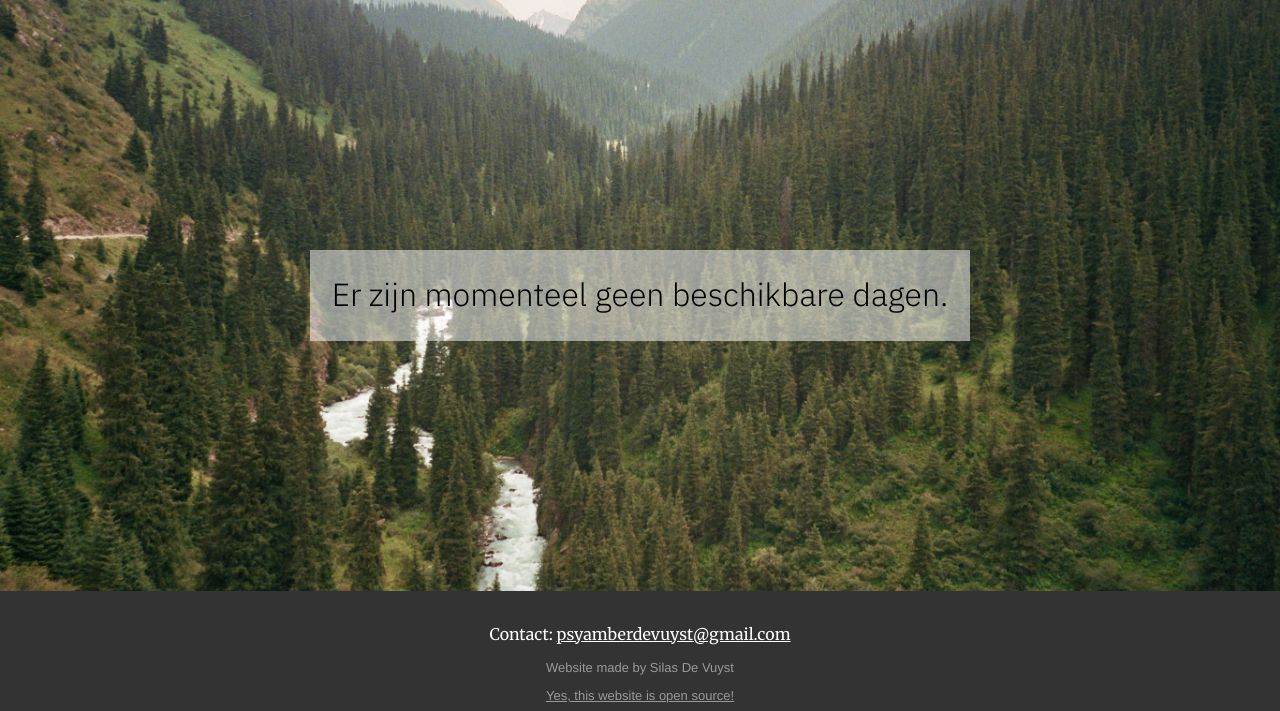
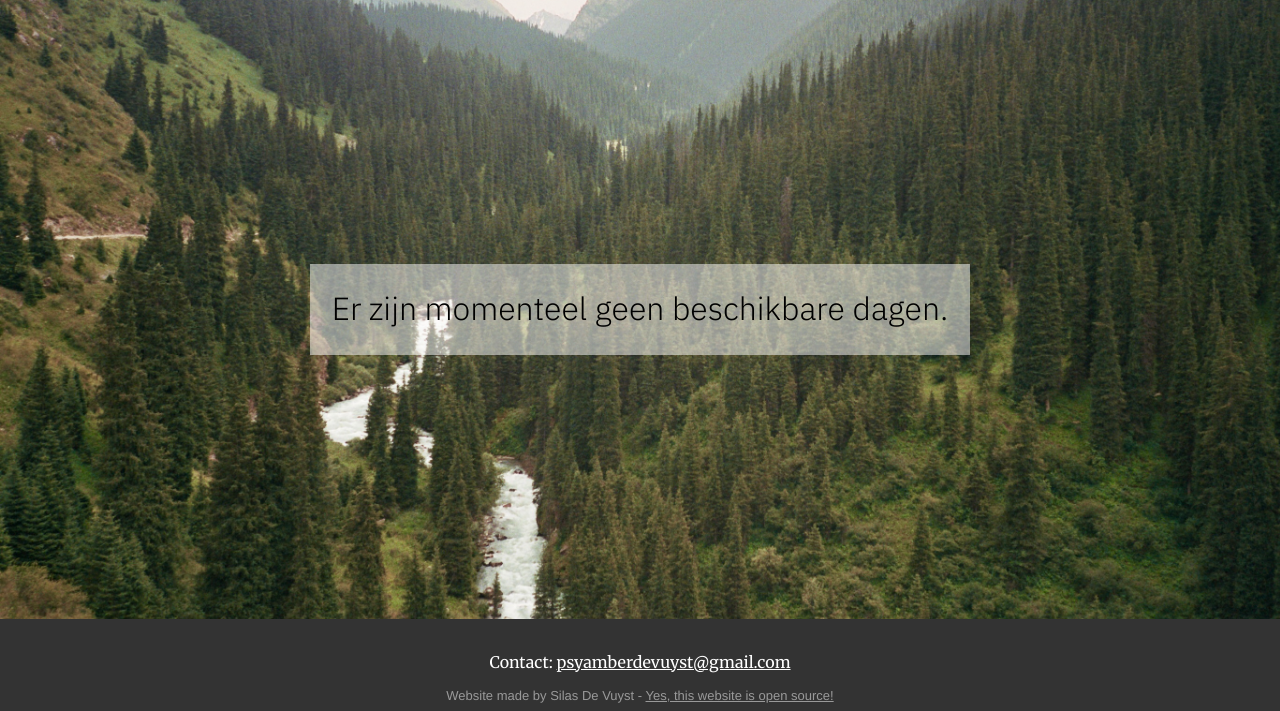
Before and after one commit to SDeVuyst/website_amber, a Django app: page /appointment in a window 1280 px wide. Shown: the part 89-800 px from the top of the page. Run offline with Django 4.2, Linux system fonts and the light colour scheme; data that the repository does not hold is empty; some libraries are stand-ins or nearby versions.

Commit message:
made link to github on same line as credits

```diff
--- a/amb_app/templates/appointment.html
+++ b/amb_app/templates/appointment.html
@@ -93,8 +93,7 @@
 
         <footer>
             <p class="contact">Contact: <a href="mailto:psyamberdevuyst@gmail.com">psyamberdevuyst@gmail.com</a></p>
-            <p class="credits">Website made by Silas De Vuyst</p>
-            <p class="credits"><a href="https://github.com/SDeVuyst/website_amber">Yes, this website is open source!</a></p>
+            <p class="credits">Website made by Silas De Vuyst - <a href="https://github.com/SDeVuyst/website_amber">Yes, this website is open source!</a></p>
           </footer>
     </div>
     <script>
--- a/amb_app/templates/index.html
+++ b/amb_app/templates/index.html
@@ -178,8 +178,7 @@
     </div>
     <footer>
       <p class="contact">Contact: <a href="mailto:psyamberdevuyst@gmail.com">psyamberdevuyst@gmail.com</a></p>
-      <p class="credits">Website made by Silas De Vuyst</p>
-      <p class="credits"><a href="https://github.com/SDeVuyst/website_amber">Yes, this website is open source!</a></p>
+      <p class="credits">Website made by Silas De Vuyst - <a href="https://github.com/SDeVuyst/website_amber">Yes, this website is open source!</a></p>
     </footer>
 
     <script src="{% static 'script.js' %}"></script>
```
